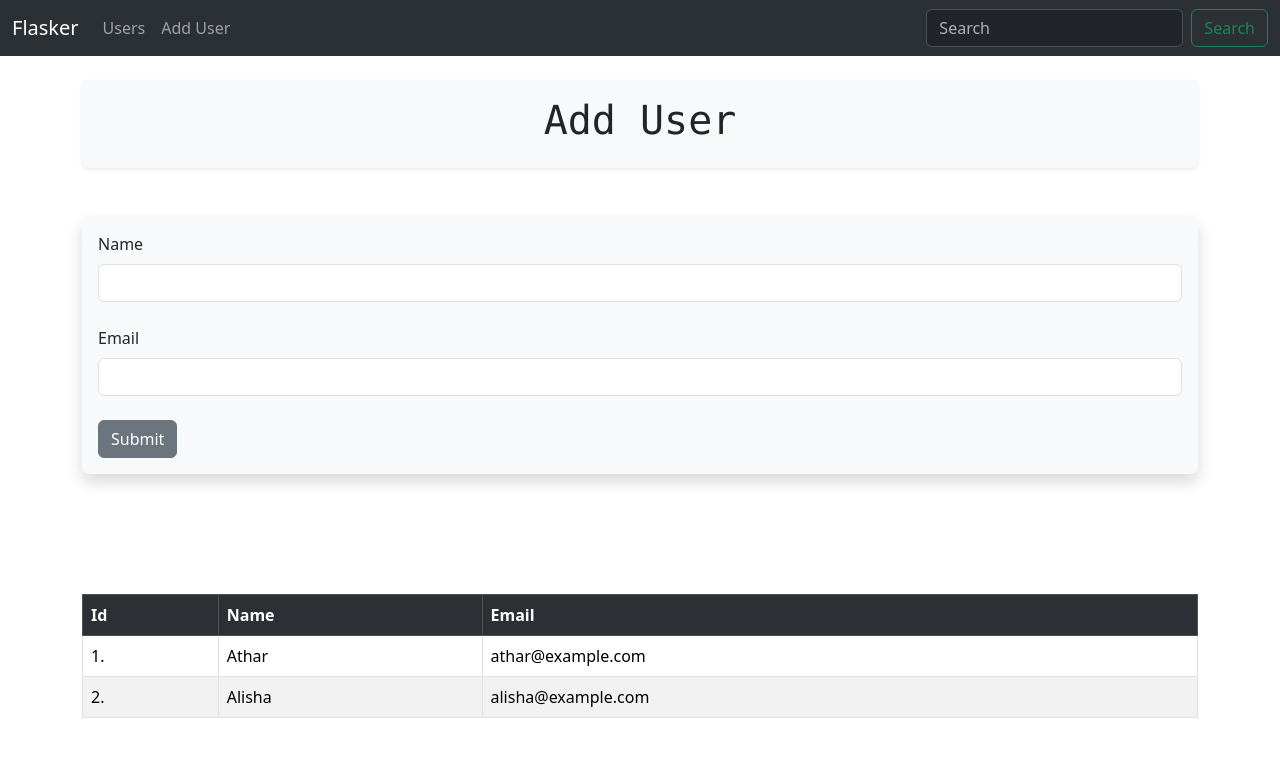
After one commit to atharkn7/flasker, a Flask app: template templates/add.html in a window 1280 px wide. The commit adds this page. Shown: the top 757 px of the page. Run offline with Flask 3, Linux system fonts and the light colour scheme; the template is opened without the code that fills it: values that come from a table or form of the project are taken from there, others are empty.

Commit message:
Add Users Created

```diff
--- a/app.py
+++ b/app.py
@@ -1,6 +1,6 @@
-from flask import Flask, render_template, flash
+from flask import Flask, render_template, flash, redirect, url_for
 from flask_wtf import FlaskForm
-from wtforms import StringField, SubmitField    # EmailField, PasswordField
+from wtforms import StringField, SubmitField, EmailField    # EmailField, PasswordField
 from wtforms.validators import DataRequired     # Length
 from flask_sqlalchemy import SQLAlchemy
 from datetime import datetime
@@ -26,11 +26,17 @@ class Users(db.Model):
         return '<Name %r>' % self.name
 
 
-# User login Form
+# Add User Form
 class UserForm(FlaskForm):
     name = StringField('Name', validators=[DataRequired()])
-    # email = EmailField('Email', validators=[DataRequired()])
+    email = EmailField('Email', validators=[DataRequired()])
     # password = PasswordField('Password', validators=[Length(min=6, max=16), DataRequired()]) # 6 - 12 digit pass
+    submit = SubmitField('Submit')
+
+
+# User login Form
+class NamerForm(FlaskForm):
+    name = StringField('Name', validators=[DataRequired()])
     submit = SubmitField('Submit')
 
 # Main page
@@ -51,19 +57,42 @@ def page_not_found(e):
 def page_not_found(e):
     return render_template("500.html")
 
-# User Info Page
+# Name Page
 @app.route("/user", methods=["GET", "POST"])
 def user():
-    form = UserForm()
+    form = NamerForm()
     name = None # Assigning None to show form when value none and when name entered by user then it would show the greet message
 
     # Validating form
     if form.validate_on_submit():
         name = form.name.data
-        # email = form.email.data
-        # password = form.password.data
         flash("Form Submitted Successfully!")
         return render_template("user.html", form=form, name=name)
 
     else:
         return render_template("user.html", form=form, name=name)
+
+# Add User Page (Shows how to add to DB)
+@app.route("/user/add", methods=["GET", "POST"])
+def add_user():
+    form = UserForm()
+    our_users = Users.query.order_by(Users.date_added)
+
+    # Validating form
+    if form.validate_on_submit():
+        user = Users.query.filter_by(email=form.email.data).first() # Checking if current email exists
+
+        if user is None:    # if no existing users
+            user = Users(name=form.name.data,
+                         email=form.email.data)
+            db.session.add(user)
+            db.session.commit()
+            flash("User Added Successfully!")
+            return redirect(url_for("add_user"))
+
+        else:
+            flash("Already Registered!")
+            return redirect(url_for("add_user"))
+
+
+    return render_template("add.html", form=form, our_users=our_users)
--- /dev/null
+++ b/templates/add.html
@@ -0,0 +1,55 @@
+{% extends "index.html" %}
+
+{% block body %}
+
+<!-- Heading -->
+<div class="shadow-sm p-3 mb-5 bg-body-tertiary rounded">
+    <h1 class="font-monospace" style="text-align: center;"> Add User </h1>
+</div>
+
+<!-- Alert Message -->
+{% with messages = get_flashed_messages() %} <!-- Correct way to check if there are any messages-->
+{% if messages %}
+<div class="alert alert-warning alert-dismissible fade show" role="alert">
+    {% for message in messages %}
+    {{ message }}
+    {% endfor%}
+    <button type="button" class="btn-close" data-bs-dismiss="alert" aria-label="Close"></button>
+</div>
+{% endif %}
+{% endwith %}
+
+<!-- Add User Form -->
+<div class="shadow p-3 mb-5 bg-body-tertiary rounded">
+    <form method="post">
+        {{ form.hidden_tag() }}
+
+        {{ form.name.label(class="form-label") }}
+        {{ form.name(class="form-control") }}
+        <br>
+        {{ form.email.label(class="form-label") }}
+        {{ form.email(class="form-control") }}
+        <br>
+        {{ form.submit(class="btn btn-secondary") }}
+
+    </form>
+</div>
+
+<br><br><br>
+
+<table class="table table-striped table-hover table-bordered">
+    <tr class="table-dark">
+        <th>Id</th>
+        <th>Name</th>
+        <th>Email</th>
+    </tr>
+    {% for user in our_users %}
+    <tr>
+        <td>{{user.id}}.</td>
+        <td>{{user.name}}</td>
+        <td>{{user.email}}</td>
+    </tr>
+    {% endfor %}
+</table>
+
+{% endblock %}
--- a/templates/nav.html
+++ b/templates/nav.html
@@ -11,6 +11,9 @@
                 <li class="nav-item">
                     <a class="nav-link" href="{{ url_for('user') }}">Users</a>
                 </li>
+                <li class="nav-item">
+                    <a class="nav-link" href="{{ url_for('add_user') }}">Add User</a>
+                </li>
 
 
             </ul>
```
Also changed, not shown: instance/users.db.
